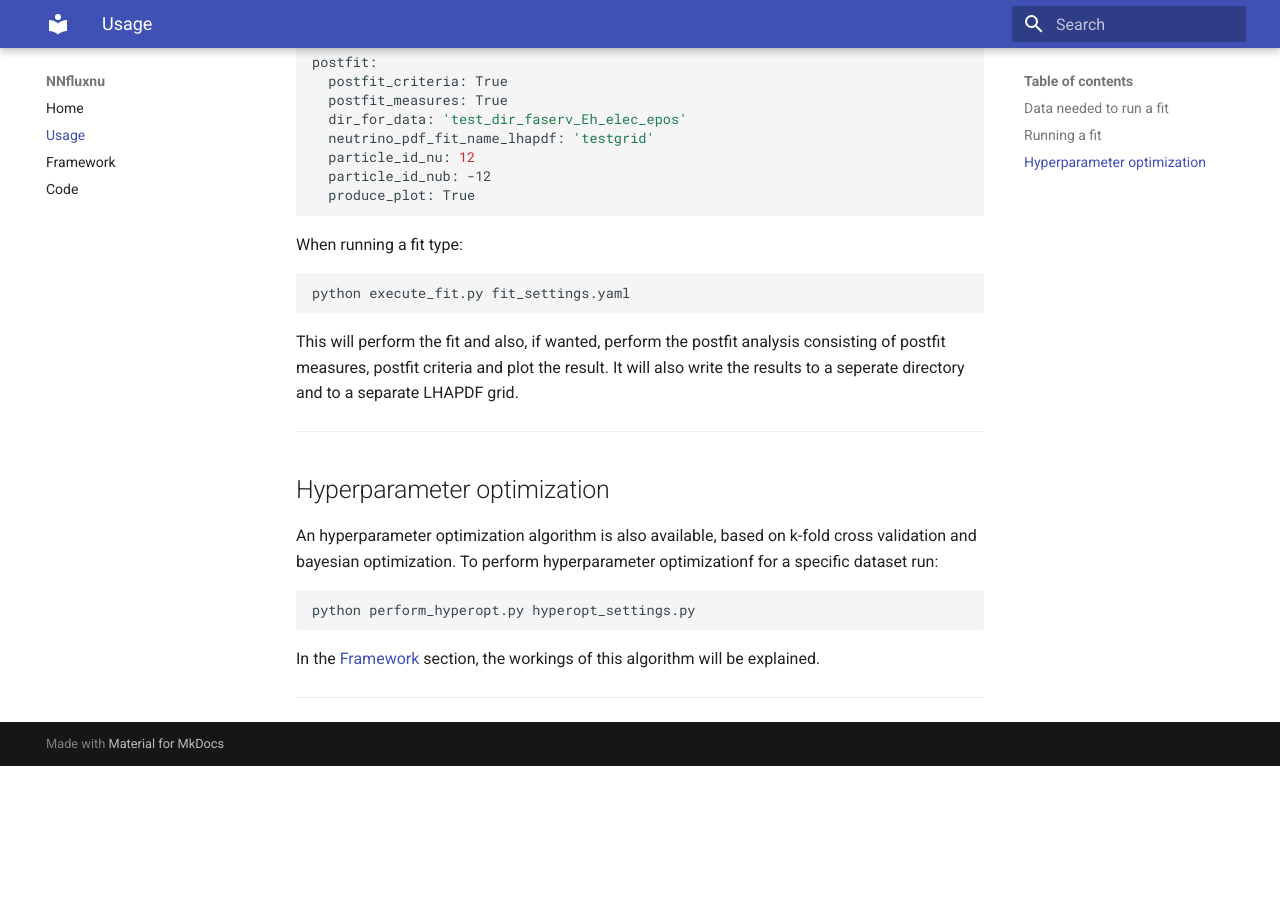
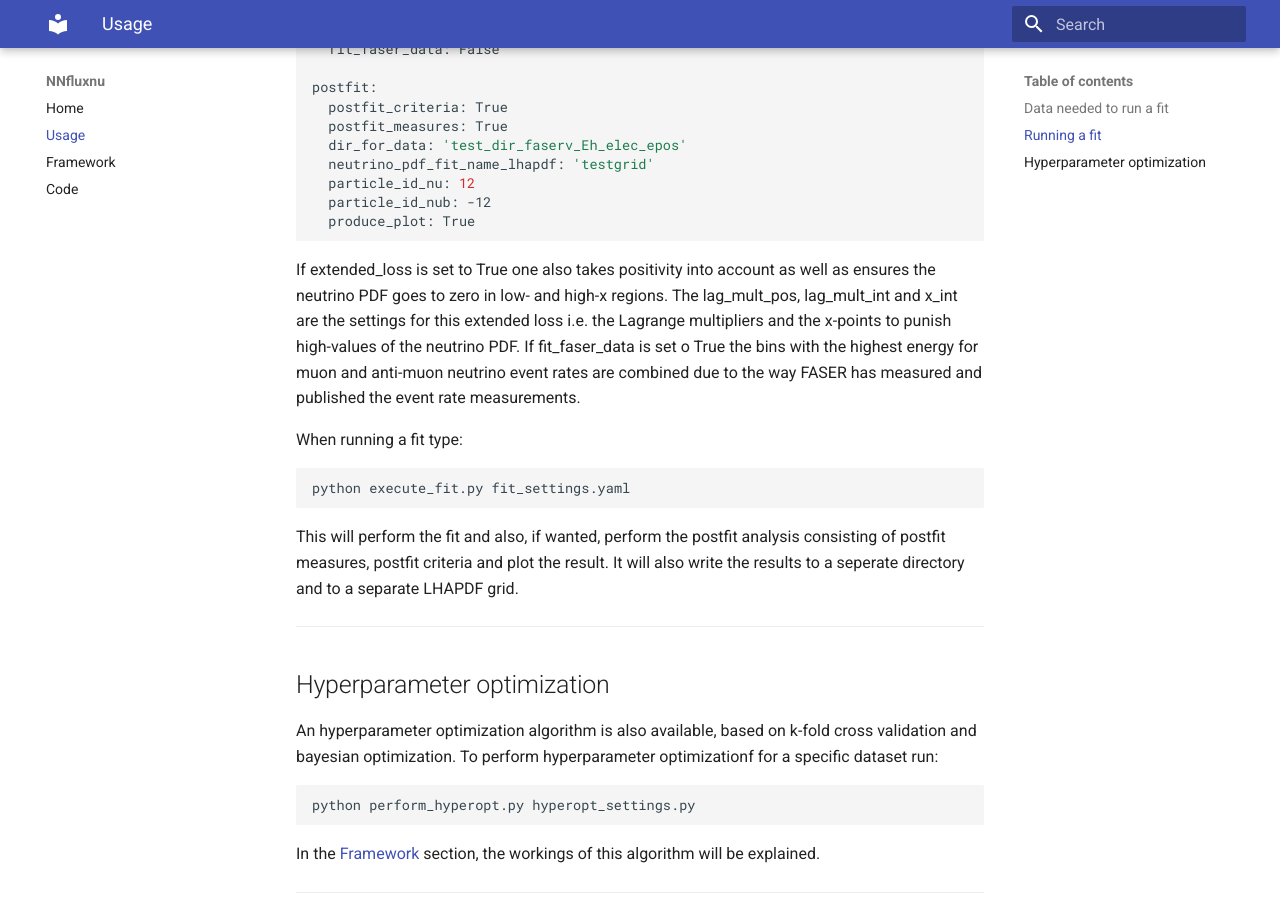
Before and after one commit to JukkaJohn/documentation, an MkDocs documentation site: the page built from docs/usage.md, in a window 1280 px wide and 900 px high, scrolled down 2279 px. Built offline with MkDocs 1.6.1 and Material for MkDocs 9.7.7, drawn with Linux system fonts in a browser that asks for light colours; before the commit the page ends 3045 px from its top, so only the background shows below that; some of the changed text lies outside the part shown.

Commit message:
updated doc

````diff
--- a/docs/usage.md
+++ b/docs/usage.md
@@ -41,8 +41,9 @@
   filename_to_store_stat_error: "FASERv_Run3_EPOS+POWHEG_7TeV_stat_error"
   filename_to_store_sys_error: "FASERv_Run3_EPOS+POWHEG_7TeV_sys_error"
   filename_to_store_cov_matrix: "FASERv_Run3_EPOS+POWHEG_7TeV_cov_matrix"
-  division_factor_sys_error: 20
+  multiplication_factor_sys_error: 0.2
 ```
+where multiplication_factor_sys_error is a factor to take pseudo systematic uncertainties into account. One cna put it to 0 if one only wants to include statistical uncertainties.
 Then type:
 ```bash
 python generate_data.py data.yaml
@@ -106,6 +107,7 @@
   particle_id_nub: -12
   produce_plot: True
 ```
+If extended_loss is set to True one also takes positivity into account as well as ensures the neutrino PDF goes to zero in low- and high-x regions. The lag_mult_pos, lag_mult_int and x_int are the settings for this extended loss i.e. the Lagrange multipliers and the x-points to punish high-values of the neutrino PDF. If fit_faser_data is set o True the bins with the highest energy for muon and anti-muon neutrino event rates are combined due to the way FASER has measured and published the event rate measurements.
 
 When running a fit type:
 ```bash
````
Also changed, not shown: other parts of docs/usage.md (+2 -2 lines), docs/index.md (+3 -1 lines).
